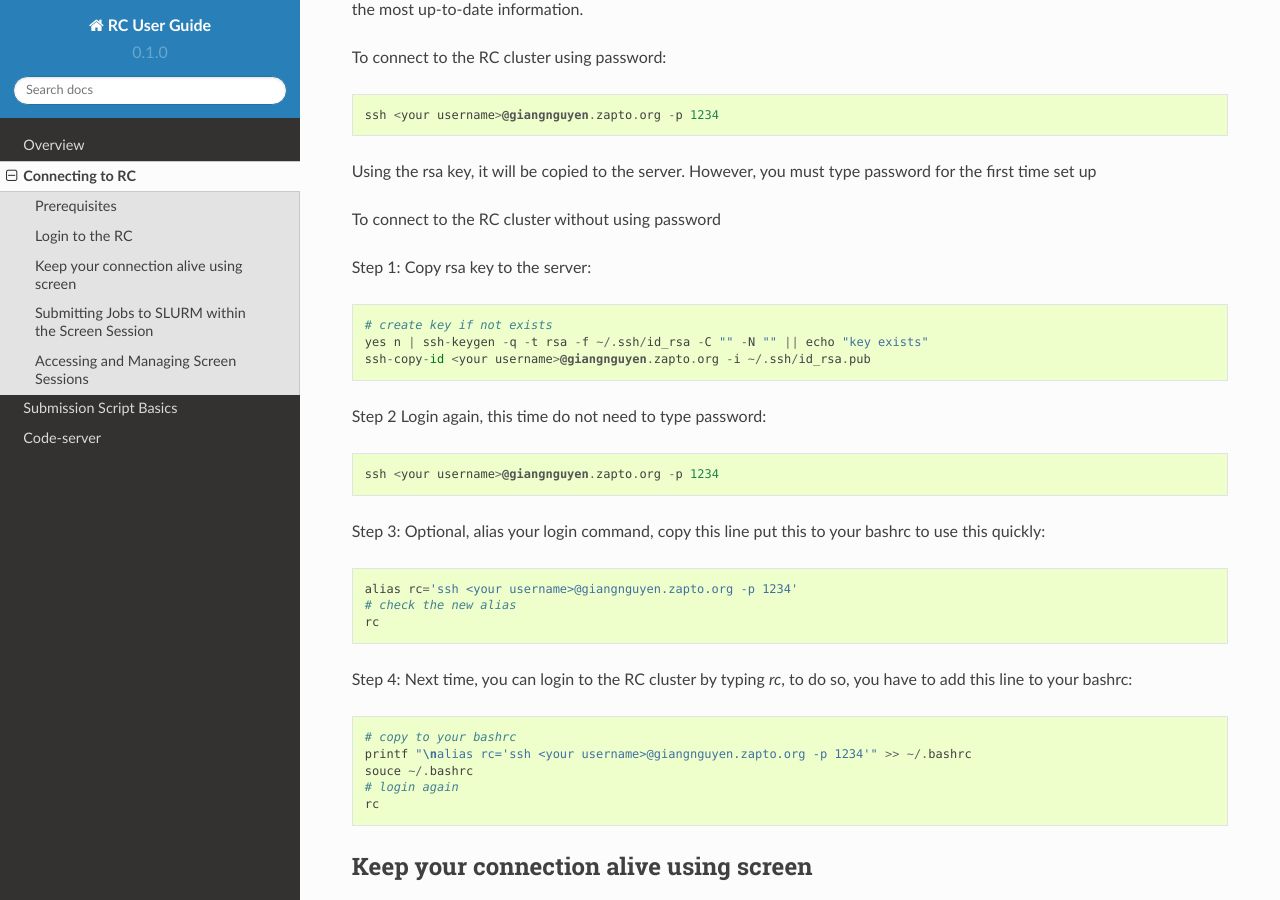
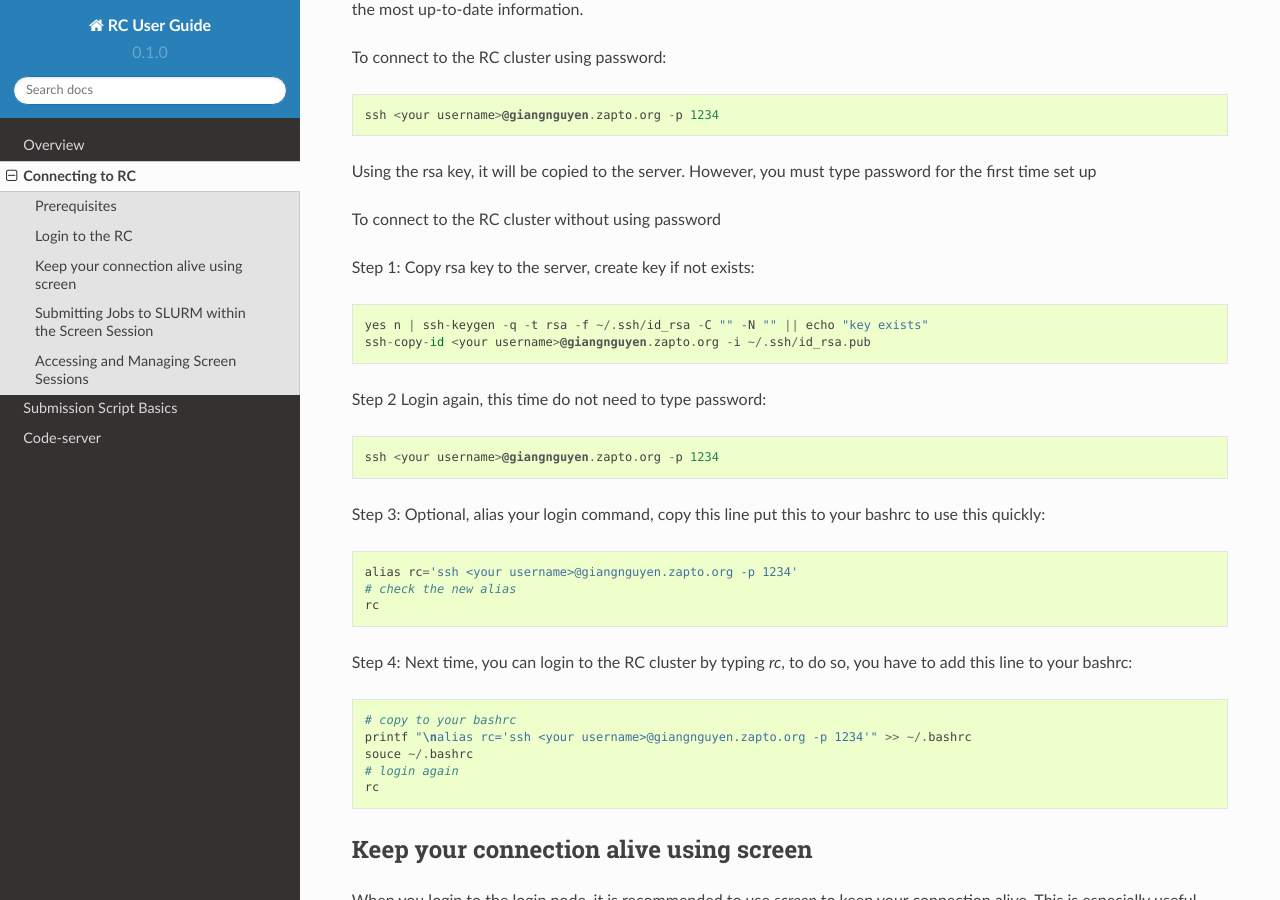
Before and after one commit to giangbioinformatics/slurm-hpc-for-bioinformatics-tutorial, a Sphinx documentation site: the page built from docs/source/connecting-to-rc.rst, in a window 1280 px wide and 900 px high, scrolled down 941 px. Built offline with Sphinx 7.4.7 and the Read the Docs theme 2.0.0, drawn with Linux system fonts in a browser that asks for light colours.

Commit message:
Fix command ssh

```diff
--- a/docs/source/connecting-to-rc.rst
+++ b/docs/source/connecting-to-rc.rst
@@ -38,9 +38,8 @@ Using the rsa key, it will be copied to the server. However, you must type passw
 
 To connect to the RC cluster without using password
 
-Step 1: Copy rsa key to the server::
+Step 1: Copy rsa key to the server, create key if not exists::
 
-    # create key if not exists
     yes n | ssh-keygen -q -t rsa -f ~/.ssh/id_rsa -C "" -N "" || echo "key exists"
     ssh-copy-id <your username>@giangnguyen.zapto.org -i ~/.ssh/id_rsa.pub
 
```
